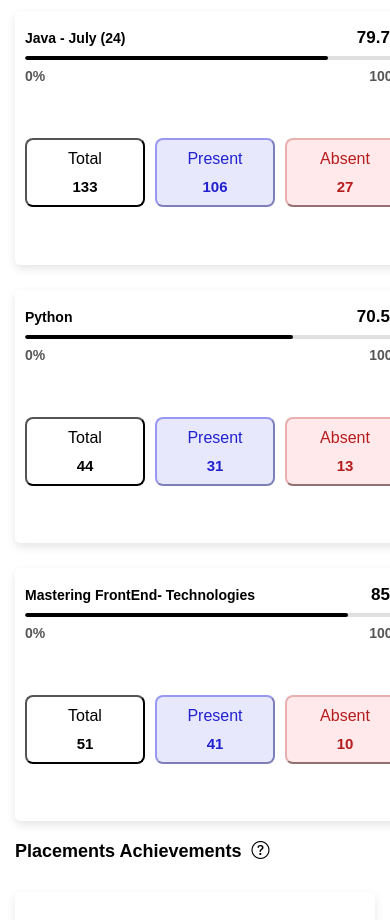
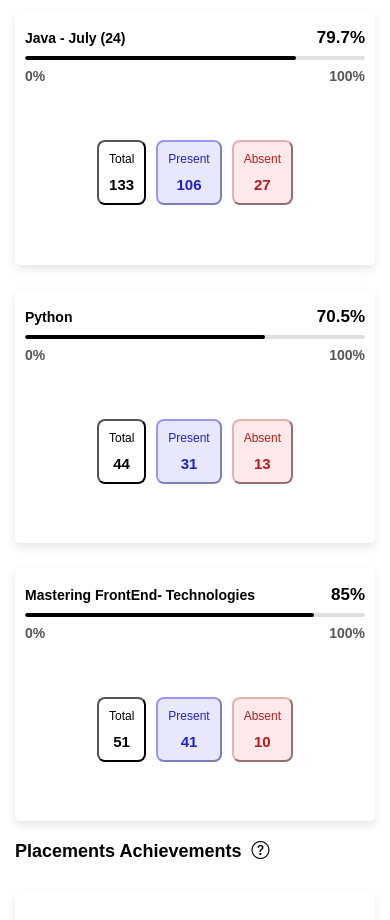
Before and after one commit to prathibhapenta/one-solutions, a React (Create React App) app: page / in a window 390 px wide. Shown: the part 2820-3740 px from the top of the page. Built offline with nearby package versions, Linux system fonts and the light colour scheme.

Commit message:
firstcommit

```diff
--- a/src/components/Courses/Courses.css
+++ b/src/components/Courses/Courses.css
@@ -66,14 +66,16 @@
   box-shadow: 0 4px 10px rgba(0, 0, 0, 0.2);
   gap: 15px;
 }
+
 .courses:hover {
   border-color: blue;
   cursor: pointer;
 }
 
-span{
+span {
   font-size: 20px;
 }
+
 .couses-and-status {
   display: flex;
   justify-content: space-between;
@@ -109,28 +111,33 @@ span{
   font-weight: 500;
   cursor: pointer;
 }
+
 .mentor-progress {
   display: flex;
   justify-content: space-between;
   align-items: center;
   gap: 15px;
 }
+
 .mentor-name {
   flex: 1.5;
 }
+
 .mentor-name p {
   margin: 5px;
   font-size: 14px;
   font-weight: 500;
   color: #7d7b7b;
 }
-.placementimg{
+
+.placementimg {
   width: 50px;
   height: 50px;
   flex-shrink: 0;
   border-radius: 50%;
   object-fit: cover;
 }
+
 .progress-section {
   flex: 2;
   display: flex;
@@ -143,7 +150,7 @@ span{
 .progress {
   background-color: #e9ecef;
   border-radius: 6px;
-   border: 1px solid black;
+  border: 1px solid black;
   height: 10px;
   width: 100%;
   max-width: 300px;
@@ -158,6 +165,7 @@ span{
   text-align: center;
   color: #fff;
 }
+
 .view-continue {
   display: flex;
   justify-content: flex-end;
@@ -169,26 +177,26 @@ span{
 
 .btn-view {
   background-color: white;
-  border: 2px solid ;
+  border: 2px solid;
   color: black;
   padding: 10px 20px;
   border-radius: 5px;
   display: flex;
   gap: 8px;
-   font-size: 15px;
+  font-size: 15px;
 }
 
 .btn-continue {
   background-color: black;
   color: white;
   padding: 10px 20px;
- font-size: 15px;
+  font-size: 15px;
   border-radius: 5px;
   display: flex;
   align-items: center;
   gap: 8px;
+}
 
-}
 .active-module {
   display: flex;
   justify-content: center;
@@ -202,7 +210,6 @@ span{
   border-radius: 50%;
   padding: 6px 12px;
   font-size: 25px;
-
 }
 
 .active-module p {
@@ -210,7 +217,9 @@ span{
   font-size: 16px;
   font-weight: 500;
   color: #333;
-}@media (max-width: 480px) {
+}
+
+@media (max-width: 480px) {
   .courses-container {
     margin: 0;
     padding: 15px;
@@ -226,7 +235,7 @@ span{
   }
 
   .courses-information p {
-    font-size: 14px;
+    font-size: 12px;
   }
 
   .drop-down {
@@ -251,6 +260,10 @@ span{
     text-align: center;
   }
 
+  .couses-and-status h4 {
+    font-size: 12px;
+  }
+
   .module-topics {
     flex-direction: row;
     gap: 8px;
@@ -262,7 +275,8 @@ span{
     gap: 12px;
     white-space: nowrap;
   }
-  .placementimg{
+
+  .placementimg {
     height: 40px;
     width: 40px;
   }
@@ -289,7 +303,7 @@ span{
   }
 }
 
-@media (max-width: 768px)  {
+@media (max-width: 768px) {
   .courses-container {
     margin: 0;
     padding: 20px;
--- a/src/components/Home/Home.css
+++ b/src/components/Home/Home.css
@@ -339,8 +339,9 @@ hr {
   }
 
   .liveclasses-container {
-    width: auto;
-    min-height: auto;
+    width: 100%;
+    margin : 0 auto;
+
   }
 
   .class-info {
@@ -367,12 +368,13 @@ hr {
   }
 
   .attendence-button button {
-    width: 120px;
+    width: 100%;
     height: auto;
     display: flex;
     justify-content: center;
     align-items: center;
     text-align: center;
+    font-size: 12px;
   }
 
  .placed-container {
@@ -419,7 +421,7 @@ hr {
   }
 
   .liveclasses-container {
-    width: 45%;
+    width: 48%;
     min-height: auto;
   }
 
```
